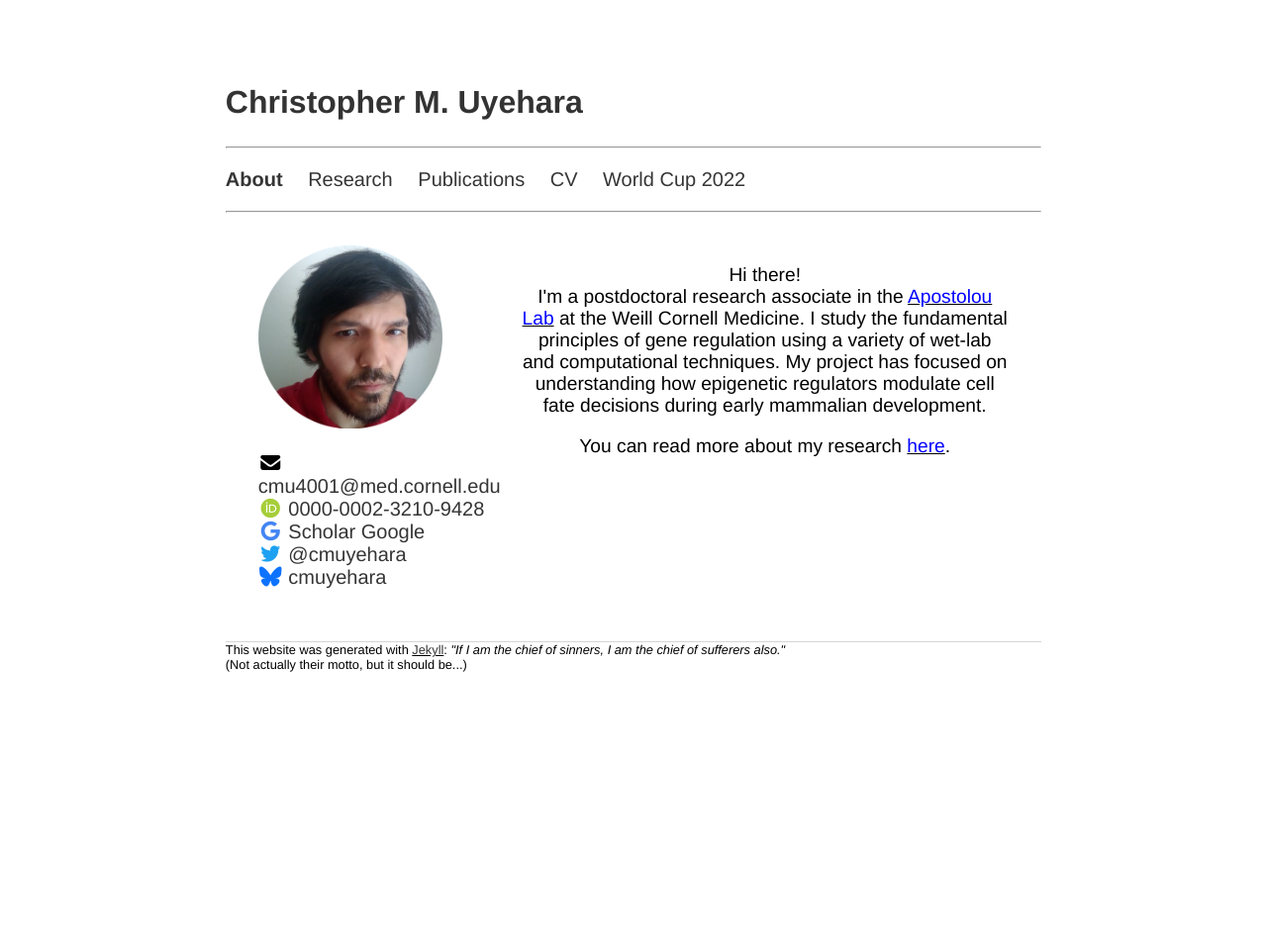
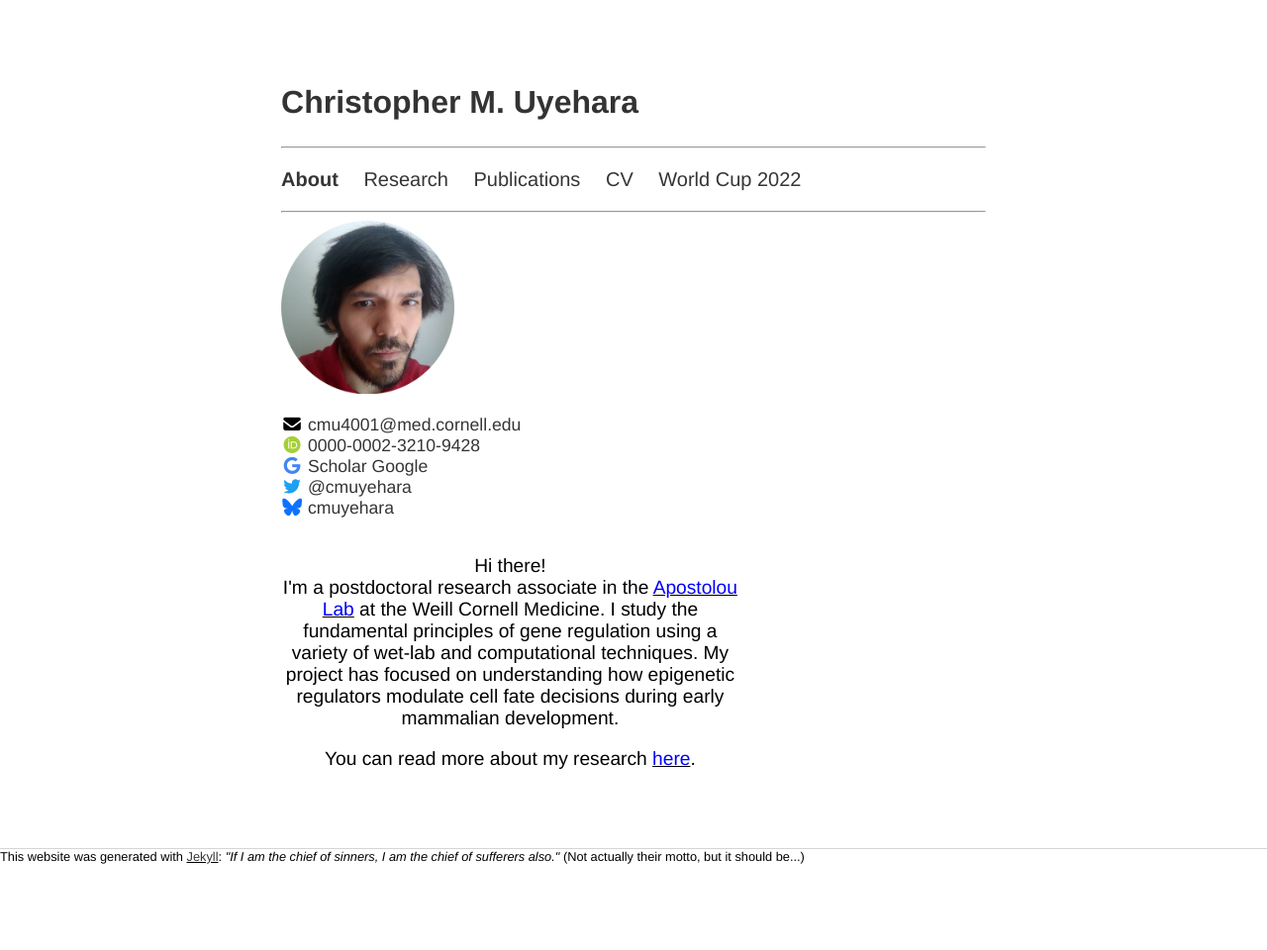
Before and after one commit to cmuyehara/cmuyehara.github.io, a Jekyll site: the page built from index.html, in a window 1280 px wide. Shown: the whole page at 99% size. Built offline with Jekyll 4.4.1, drawn with Linux system fonts in a browser that asks for light colours; nearby versions of some CDN libraries; after the commit the page ends 900 px from its top, so only the background shows below that.

Commit message:
upgrade to a new grid template to make more mobile friendly

```diff
--- a/_layouts/default.html
+++ b/_layouts/default.html
@@ -11,21 +11,25 @@
 		<link rel="stylesheet" type = "text/css" href="/assets/css/styles.css">
 		<link rel="stylesheet" href="https://cdnjs.cloudflare.com/ajax/libs/font-awesome/7.0.1/css/all.min.css" integrity="sha512-2SwdPD6INVrV/lHTZbO2nodKhrnDdJK9/kg2XD1r9uGqPo1cUbujc+IYdlYdEErWNu69gVcYgdxlmVmzTWnetw==" crossorigin="anonymous" referrerpolicy="no-referrer" />
 	<body>
-		<div class="container" id="border">
+		<div class="page">
+		<header class="site-header" id="border">
 		<h1> Christopher M. Uyehara </h1>
+		</header>
+		<nav class="site-nav">
 		<hr>
 		{% include navigation.html %}
 		<hr>
-		<div class="container" id="main">
-
-		{{ content }}
-
-		</div> <!-- /.container -->
-		<footer>
+		</nav>
+		<main class="content">
+			<article>
+			{{ content }}
+			</article>
+		</main>
+		</div>
+		<footer class="site-footer">
 			This website was generated with <u><a href="https://jekyllrb.com">Jekyll</a></u>:
-			<em>"If I am the chief of sinners, I am the chief of sufferers also." </em><br>
-			(Not actually their motto, but it should be...)
+			<em>"If I am the chief of sinners, I am the chief of sufferers
+			also." </em>(Not actually their motto, but it should be...)
 		</footer>
-		</div>
 	</body>
 </html>
--- a/_sass/main.scss
+++ b/_sass/main.scss
@@ -8,13 +8,33 @@
 	height: 100%;
 }
 
-
-body {
-	margin: 60px auto;
+body{
+	margin: 0;
+	display: grid;
+	grid-template-areas:
+		"header"
+		"nav"
+		"main"
+		"footer";
+	background-color: white;
+	}
+	/*
 	width: 70%;
 	height: 100%;
-	background-color: white;
+	*/
+
+.site-header { grid-area: header;}
+.site-nav { grid-area: nav;}
+.content {grid-area: main;}
+.site-footer {grid-area: footer;}
+
+.page{
+	margin: clamp(16px, 5vw, 60px) auto;
+	max-width: 80ch;
+	padding: 0 1rem;
 }
+
+
 
 .container{
 	margin: 4%;
@@ -75,15 +95,18 @@
 .justify {
 	text-align:justify;
 	text-justify: inter-word;
+	overflow: auto;
+	margin-bottom: 2rem;
 }
 
 .figure{
 	font-size:.9em;
- 	width:75%;
+ 	width:100%;
 	max-width:600px;
 	display:block;
 	margin-left: auto;
 	margin-right: auto;
+	float: left;
 }
 
 footer {
@@ -93,7 +116,7 @@
 
 .social {
 	ul {
-		font-size: 20px;
+		font-size: 1.1em;
 		list-style-type: none;
 		padding: 0px;
 	}
```
